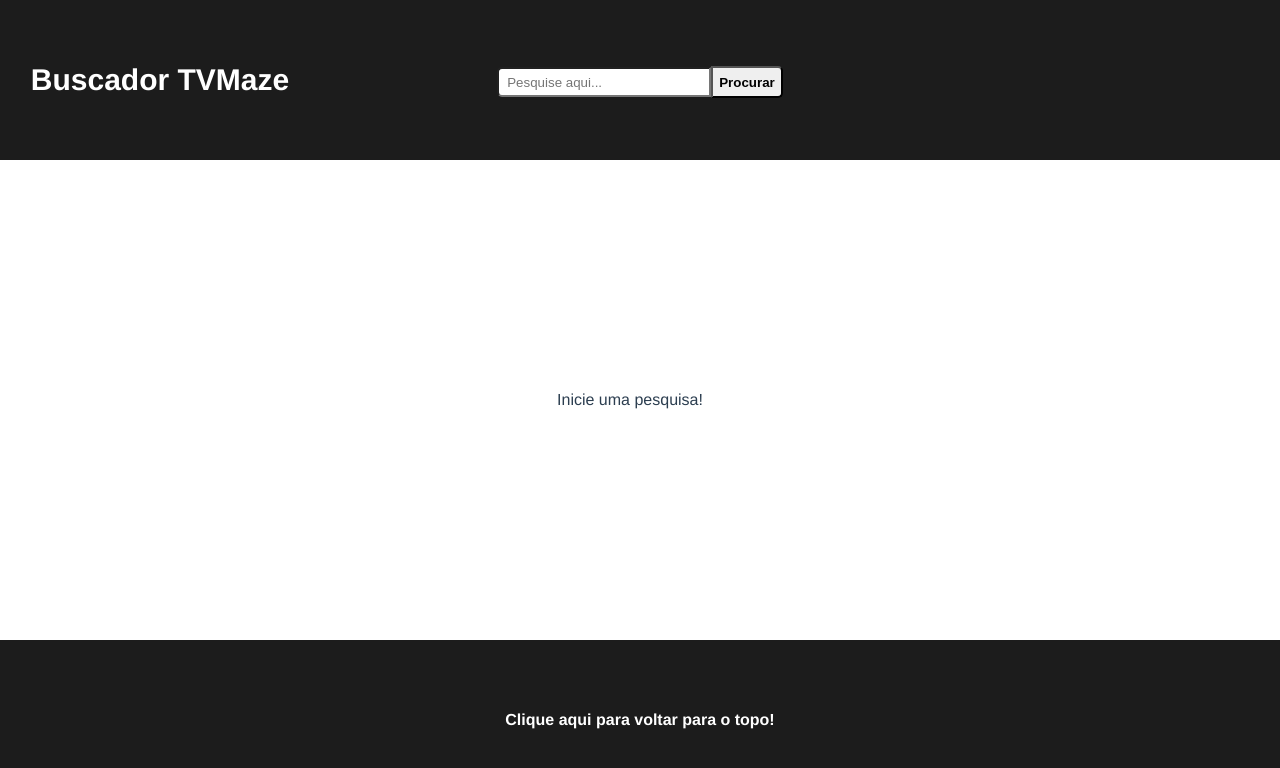
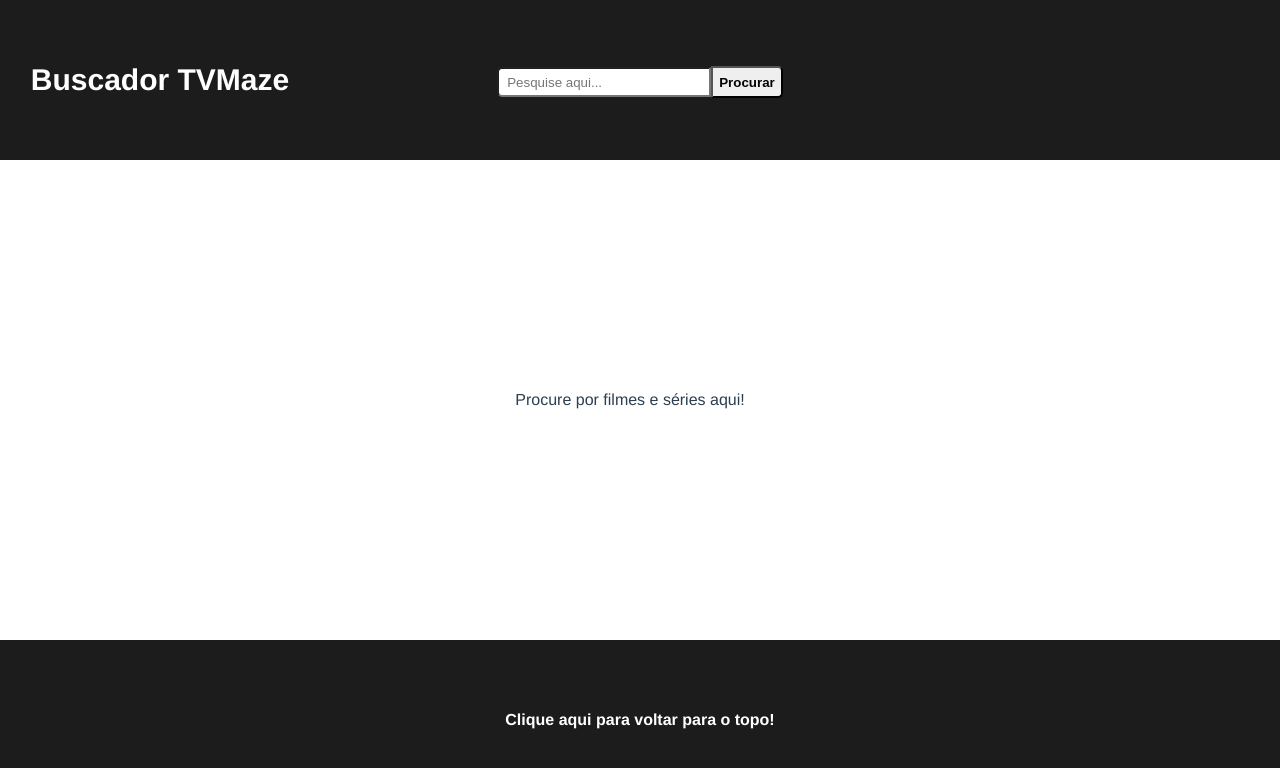
Before and after one commit to FelipeLTavares/buscador-de-filmes, a Vue app: page / in a window 1280 px wide. Shown: the top 768 px of the page. Built offline with nearby package versions, Linux system fonts and the light colour scheme.

Commit message:
pequenos ajustes

```diff
--- a/src/components/cartao-filme.vue
+++ b/src/components/cartao-filme.vue
@@ -51,9 +51,14 @@
   display: flex;
   justify-content: space-between;
   margin: 8px;
+  transition: 0.5s opacity;
+}
+.container-filme:hover{
+  opacity: 0.7;
 }
 img{
   max-height: 150px;
+  max-width: 130px;
   border-radius: 5px;
   margin-left: 0;
 }
--- a/src/pages/Filmes.vue
+++ b/src/pages/Filmes.vue
@@ -28,7 +28,7 @@
         return {
             listaFilmes: [],
             busca: "",
-            mensagem: 'Inicie uma pesquisa!',
+            mensagem: 'Procure por filmes e séries aqui!',
             vazio: false
         };
     },
@@ -46,7 +46,7 @@
                         }
                         listaProvisoria2.length == 0? this.vazio = false: this.vazio = true;
                         this.listaFilmes = listaProvisoria2;
-                        this.mensagem = 'Sem resultado para esta pesquisa... :(';
+                        this.mensagem = 'Sem resultado para esta pesquisa... 😢';
                 });
         },
 
```
